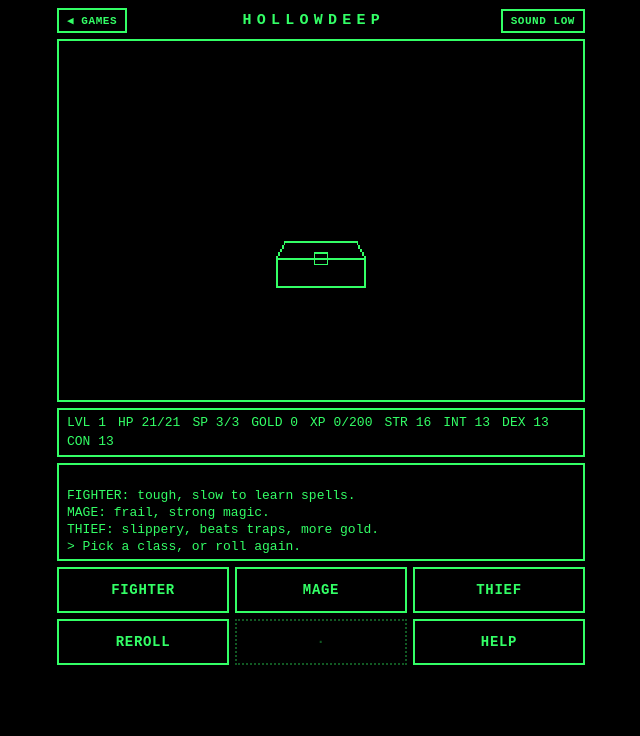
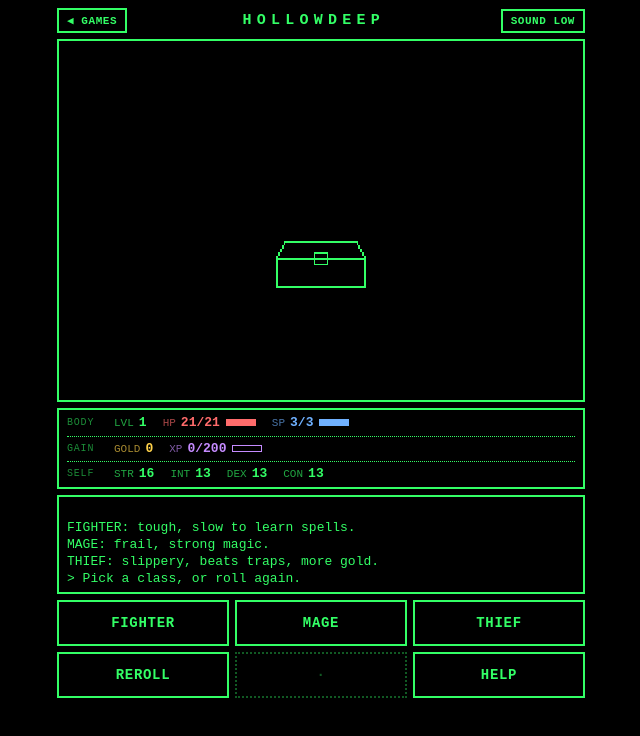
Before and after one commit to eharvey71/nerdicas-mini-games, a plain HTML site: page public/hollowdeep/index.html in a window 1280 px wide. Both pictures are taken after a click on the button "NEW DELVE". Shown: the whole page, without its empty margins (319-959 px from the left). Drawn offline with Linux system fonts and the light colour scheme.

Commit message:
Hollowdeep: group the status panel and flag changes
Status items are grouped (body, gain, self, gear, pack, here), HP, SP,
gold and XP get their own colours and meters, and a value that changes
blinks and shows how much it changed.

Co-Authored-By: Claude Fable 5.2 <noreply@anthropic.com>
Claude-Session: https://claude.ai/code/session_01BBSKNGvha5amocG8SfXPrK

```diff
--- a/public/hollowdeep/index.html
+++ b/public/hollowdeep/index.html
@@ -38,6 +38,22 @@ canvas{width:100%;height:100%;display:block;image-rendering:pixelated;image-rend
 #ban{max-width:92%;width:max-content;position:absolute;left:0;right:0;margin:0 auto;top:50%;transform:translateY(-50%);display:none;text-align:center;background:var(--bg);border:2px solid var(--fg);box-shadow:0 0 0 4px var(--bg),0 0 0 6px var(--fg);padding:10px 20px;font-size:13px;line-height:1.5;cursor:pointer}
 #ban .big{font-family:var(--font-display);font-size:30px;font-weight:700;letter-spacing:.15em;line-height:1.3}
 #stat{border:2px solid var(--fg);padding:4px 8px;font-size:13px;line-height:1.4;display:flex;flex-wrap:wrap;gap:0 12px;min-height:3.3em;font-variant-numeric:tabular-nums}
+#stat{display:grid;gap:3px;min-height:0}
+#stat .grp{display:flex;flex-wrap:wrap;align-items:center;gap:1px 10px;padding-top:3px;border-top:1px dotted var(--fg)}
+#stat .grp:first-child{border-top:0;padding-top:0}
+#stat .gl{font-size:10px;letter-spacing:.08em;opacity:.55;width:34px;flex:none}
+#stat .it{--c:var(--fg);color:var(--c);padding:0 3px;white-space:nowrap}
+#stat .lab{opacity:.65;font-size:11px;margin-right:5px}
+#stat .val{font-weight:700}
+#stat .dl{font-size:11px;font-weight:700;margin-left:5px}
+#app>*{flex-shrink:0}
+#stat .bar{display:inline-block;width:30px;height:7px;border:1px solid var(--c);margin-left:6px;vertical-align:middle}
+#stat .bar i{display:block;height:100%;background:var(--c)}
+#stat .hp{--c:#ff6b6b}#stat .sp{--c:#6fb1ff}#stat .gold{--c:#ffd24a}#stat .xp{--c:#c58bff}#stat .foe{--c:#ff6b6b}
+#stat .low{outline:1px solid var(--c)}
+#stat .flash{animation:statblink .6s steps(1) 1}
+@keyframes statblink{0%,24%{background:var(--c);color:var(--bg)}25%,49%{background:transparent;color:var(--c)}50%,74%{background:var(--c);color:var(--bg)}75%,100%{background:transparent;color:var(--c)}}
+@media (prefers-reduced-motion:reduce){#stat .flash{animation:none;outline:1px dashed var(--c)}}
 #log{border:2px solid var(--fg);padding:4px 8px;font-size:13px;line-height:1.3;height:7.6em;overflow:hidden;display:flex;flex-direction:column;justify-content:flex-end}
 #log div:last-child::before{content:"> "}
 #pad{display:grid;grid-template-columns:repeat(3,1fr);gap:6px}
@@ -622,6 +638,59 @@ function buttons(){
     {t:'CAST',k:['c'],f:castMenu},{t:'ITEMS',k:['i'],f:itemMenu},helpB
   ];
 }
+/* status panel: like items grouped, each kind in its own colour, and a blink plus a +/- tag when a number changes */
+let prevS={},flashT={},seedS=null,stT=0;
+function drawStatus(){
+  const st=$('stat');st.textContent='';
+  const mk=(tag,cls,txt)=>{const e=document.createElement(tag);if(cls)e.className=cls;if(txt!==undefined)e.textContent=txt;return e};
+  const grp=name=>{const e=mk('div','grp');if(name)e.appendChild(mk('span','gl',name));st.appendChild(e);return e};
+  const txt=(G,t)=>G.appendChild(mk('span','it',t));
+  if(!g){
+    const G=grp();let b=0;try{b=+localStorage.getItem('hollowdeep.best')||0}catch(e){}txt(G,'A WIREFRAME DELVE');
+    try{const o=JSON.parse(localStorage.getItem('hollowdeep.save'));if(o)txt(G,`SAVED DELVER: LVL ${o.g.lvl}, ${o.inn?'AT THE INN':'DEPTH '+o.g.depth}`)}catch(e){}
+    if(b)txt(G,`BEST ${b} XP`);return;
+  }
+  if(seedS!==g.seed){seedS=g.seed;prevS={};flashT={}}
+  const now=Date.now();let again=false;
+  const it=(G,k,label,val,num,cls,bar)=>{
+    val=String(val);const p=prevS[k];
+    if(p&&p.val!==val)flashT[k]={until:now+700,dUntil:now+1900,d:typeof num==='number'&&typeof p.num==='number'?num-p.num:0};
+    prevS[k]={val,num};
+    if(val==='')return;
+    const f=flashT[k],e=mk('span','it'+(cls?' '+cls:'')+(f&&now<f.until?' flash':''));
+    if(label)e.appendChild(mk('span','lab',label));e.appendChild(mk('span','val',val));
+    if(bar){const b=mk('span','bar'),i=mk('i');i.style.width=clamp(Math.round(bar[0]/Math.max(1,bar[1])*100),0,100)+'%';b.appendChild(i);e.appendChild(b)}
+    if(f&&now<f.dUntil&&f.d)e.appendChild(mk('span','dl',(f.d>0?'+':'\u2212')+Math.abs(f.d)));
+    if(f&&now<f.dUntil)again=true;
+    G.appendChild(e);
+  };
+  const made=mode!=='create';
+  let G=grp('BODY');
+  it(G,'lvl','LVL',g.lvl+(made?' '+kit().n:''),g.lvl);
+  it(G,'hp','HP',`${g.hp}/${g.mhp}`,g.hp,'hp'+(g.hp<=g.mhp/3?' low':''),[g.hp,g.mhp]);
+  it(G,'sp','SP',`${g.sp}/${g.msp}`,g.sp,'sp',[g.sp,g.msp]);
+  G=grp('GAIN');
+  it(G,'gold','GOLD',g.gold,g.gold,'gold');
+  it(G,'xp','XP',`${g.xp}/${need()}`,g.xp,'xp',[g.xp,need()]);
+  G=grp('SELF');
+  for(const k of STATS)it(G,k,k.toUpperCase(),g[k],g[k]);
+  if(made){
+    G=grp('GEAR');
+    it(G,'sw','SWORD','+'+g.sw,g.sw);it(G,'ar','ARMOR','+'+g.ar,g.ar);it(G,'sh','SHIELD','+'+g.sh,g.sh);it(G,'rp','RING',g.rp?'+'+g.rp:'',g.rp||0);
+    for(const [k,n] of [['regen','REGEN'],['boots','BOOTS'],['amu','AMULET'],['crown','CROWN']])it(G,k,'',g[k]?n:'');
+    it(G,'ward','',g.ward>0?'WARD':'');
+    G=grp('PACK');let any=false;
+    for(const [k,n] of [['pot','POTION'],['elx','ELIXIR'],['wand','WAND'],['scr','RECALL']]){const v=g[k]||0;if(v)any=true;it(G,k,n,v?v:'',v)}
+    if(!any)txt(G,'empty');
+    if(mode!=='inn'||mon||showMap){
+      G=grp('HERE');
+      if(mode!=='inn'){it(G,'depth','DEPTH',g.depth,g.depth);txt(G,`FACING ${'NESW'[g.dir]}  AT ${g.x},${g.y}`)}
+      if(showMap){const a=seen[mapD],n=a?a.reduce((x,y)=>x+y,0):0,ks=Object.keys(seen).map(Number);txt(G,`MAP LEVEL ${mapD}`);txt(G,`EXPLORED ${Math.round(n/(N*N)*100)}%`);txt(G,`DEEPEST ${ks.length?Math.max(...ks):1}`)}
+      if(mon){const q=mon.hp/mon.mhp;it(G,'foe','FOE',`L${mon.lvl} ${mon.t.n} ${mon.sleep?'ASLEEP':q>.66?'HALE':q>.33?'WOUNDED':'FALTERING'}`,undefined,'foe')}else prevS.foe=undefined;
+    }
+  }
+  clearTimeout(stT);if(again)stT=setTimeout(drawStatus,400);
+}
 let cur=[];
 function drawScene(){
   if(mode==='title')drawTitle();
@@ -644,21 +713,7 @@ function render(){
    +'<h2>WEAPONS AND GEAR</h2><ul><li>SWORD +N: N more damage, 2N% better to hit.</li><li>ARMOR +N, SHIELD +N, RING of protection +N: each point makes you 2% harder to hit.</li><li>RING of regeneration: 1 HP every 3 steps.</li><li>ELVEN BOOTS: EVADE is 20% surer.</li><li>POTION: heals 2d8 plus twice your level.</li><li>SCROLL of recall: carries you to the Inn, even mid-fight.</li><li>ELIXIR: restores all spell points.</li><li>WAND of fire: each charge burns a foe for 3d6 plus your level.</li><li>AMULET of life: cheats death once, leaving you at half health.</li></ul><p>You start bare-handed at +0. Better finds replace what you carry; deeper levels hold bigger bonuses.</p>'
    +'<h2>SPELLS</h2><ul>'+SPELLS.map(x=>`<li>${x.n}, ${x.c} SP, level ${x.l}: ${x.d}</li>`).join('')+'</ul><p>Levels shown are for a mage. INT above 11 adds to damage, healing and the odds of SLUMBER, TURN and DOOM. Spell points return at the Inn, and sometimes at fountains and altars.</p>'
    +'<h2>MONSTERS</h2><p>Seventeen kinds, meaner with depth. Bats are hard to hit. Goblins steal. Spiders poison. Trolls heal as they fight. Gargoyles shrug off blades, so use spells. Wraiths and vampires drain experience. Dragons and demons breathe fire. Liches cast.</p><p>TURN works on the undead: skeletons, zombies, wraiths, vampires and liches. Now and then a monster comes in peace and leaves a gift.</p>';
-  // status
-  const st=$('stat');st.textContent='';
-  const add=s=>{const e=document.createElement('span');e.textContent=s;st.appendChild(e)};
-  if(!g){let b=0;try{b=+localStorage.getItem('hollowdeep.best')||0}catch(e){}add('A WIREFRAME DELVE');try{const o=JSON.parse(localStorage.getItem('hollowdeep.save'));if(o)add(`SAVED DELVER: LVL ${o.g.lvl}, ${o.inn?'AT THE INN':'DEPTH '+o.g.depth}`)}catch(e){}if(b)add(`BEST ${b} XP`)}
-  else{
-    add(mode==='create'?`LVL ${g.lvl}`:`LVL ${g.lvl} ${kit().n}`);add(`HP ${g.hp}/${g.mhp}`);add(`SP ${g.sp}/${g.msp}`);add(`GOLD ${g.gold}`);add(`XP ${g.xp}/${need()}`);
-    add(`STR ${g.str}`);add(`INT ${g.int}`);add(`DEX ${g.dex}`);add(`CON ${g.con}`);
-    if(mode!=='create'){
-      add(`SWD+${g.sw} ARM+${g.ar} SHD+${g.sh}`+(g.rp?` RNG+${g.rp}`:'')+(g.regen?' REGEN':'')+(g.boots?' BOOTS':'')+(g.amu?' AMULET':'')+(g.crown?' CROWN':'')+(g.ward>0?' WARD':''));
-      {const pk=[['POTION',g.pot],['ELIXIR',g.elx],['WAND',g.wand],['RECALL',g.scr]].filter(x=>x[1]).map(x=>x[0]+' '+x[1]).join(', ');if(pk)add('PACK: '+pk)}
-      if(mode!=='inn')add(`DEPTH ${g.depth} ${'NESW'[g.dir]} ${g.x},${g.y}`);
-      if(showMap){const a=seen[mapD],n=a?a.reduce((x,y)=>x+y,0):0,ks=Object.keys(seen).map(Number);add(`MAP LEVEL ${mapD}`);add(`EXPLORED ${Math.round(n/(N*N)*100)}%`);add(`DEEPEST ${ks.length?Math.max(...ks):1}`)}
-      if(mon){const p=mon.hp/mon.mhp;add(`FOE L${mon.lvl} ${mon.t.n} ${mon.sleep?'ASLEEP':p>.66?'HALE':p>.33?'WOUNDED':'FALTERING'}`)}
-    }
-  }
+  drawStatus();
   // log
   const lg=$('log');lg.textContent='';
   for(const s of(mode==='title'?['Somewhere below, gold. Somewhere below that, worse.','Twenty levels down, a dead king wears a crown.']:showMap?['U up   D down   F fountain   T throne','A altar  P pit  X teleporter  C cube  K king','Gaps in walls are doors. The arrow is you.']:lines)){const e=document.createElement('div');e.textContent=s;lg.appendChild(e)}
```
